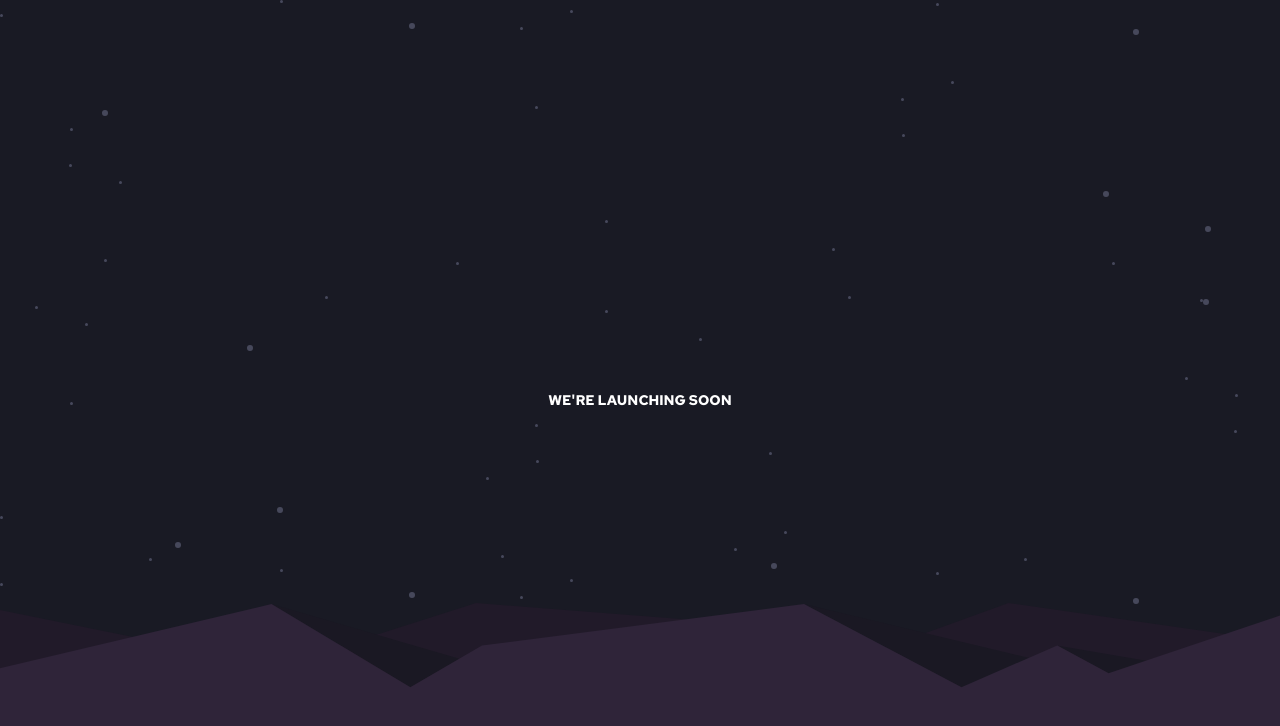
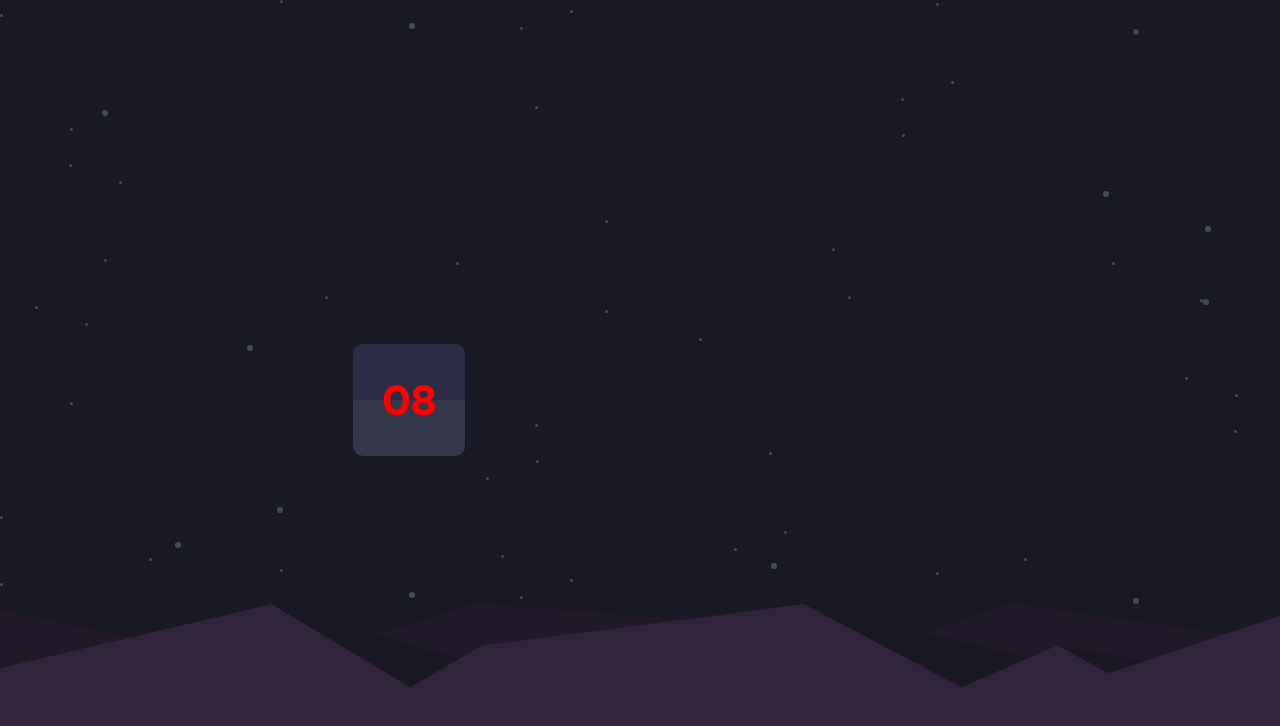
Before and after one commit to alvaromd99/countdown-timer, a website built with Vite: page index.html in a window 1280 px wide. Built offline with nearby package versions, Linux system fonts and the light colour scheme.

Commit message:
add the card css

```diff
--- a/index.html
+++ b/index.html
@@ -16,8 +16,17 @@
 		<div id="app">
 			<div class="container">
 				<div class="counter-cont">
-					<h1>We're launching soon</h1>
-					<div class="counter"></div>
+					<!-- <h1>We're launching soon</h1> -->
+					<div class="counter">
+						<div class="cont days">
+							<div class="top"></div>
+							<div class="bottom"></div>
+							<span class="number">08</span>
+						</div>
+						<div class="cont hours"></div>
+						<div class="cont minutes"></div>
+						<div class="cont seconds"></div>
+					</div>
 				</div>
 			</div>
 		</div>
--- a/style.css
+++ b/style.css
@@ -1,22 +1,25 @@
 :root {
+	--bl: hsl(237, 18%, 59%);
 	--number-color: hsl(345, 95%, 68%);
-	--bl: hsl(237, 18%, 59%);
 
 	--title-color: hsl(0, 0%, 100%);
 	--dr: hsl(236, 21%, 26%);
 	--vdr: hsl(235, 16%, 14%);
 	--bg-color: hsl(234, 17%, 12%);
+
+	--first-part: #2a2d43;
+	--second-part: #34364a;
 }
 
 #app {
 	min-height: 100vh;
 	background-color: var(--bg-color);
-	background-image: url('/public/bg-stars.svg');
+	background-image: url('/bg-stars.svg');
 }
 
 .container {
 	min-height: 100vh;
-	background-image: url('/public/pattern-hills.svg');
+	background-image: url('/pattern-hills.svg');
 	background-repeat: no-repeat;
 	background-position: bottom;
 	display: flex;
@@ -28,6 +31,46 @@
 .counter-cont h1 {
 	color: var(--title-color);
 	text-transform: uppercase;
+	font-size: 2em;
+	text-align: center;
+	letter-spacing: 0.4em;
+}
+
+.counter {
+	display: flex;
+	align-items: center;
+	justify-content: center;
+	gap: 3em;
+}
+
+.cont {
+	width: 8em;
+	height: 8em;
+	color: var(--number-color);
+	position: relative;
+	border-radius: 10px;
+	overflow: hidden;
+}
+
+.number {
+	/* color: var(--number-color); */
+	color: red;
+	position: absolute;
+	top: 50%;
+	left: 50%;
+	transform: translate(-50%, -50%);
+	text-align: center;
+	font-size: 3em;
+}
+
+.top {
+	background-color: var(--first-part);
+	height: 50%;
+}
+
+.bottom {
+	background-color: var(--second-part);
+	height: 50%;
 }
 
 /* Reset */
```
